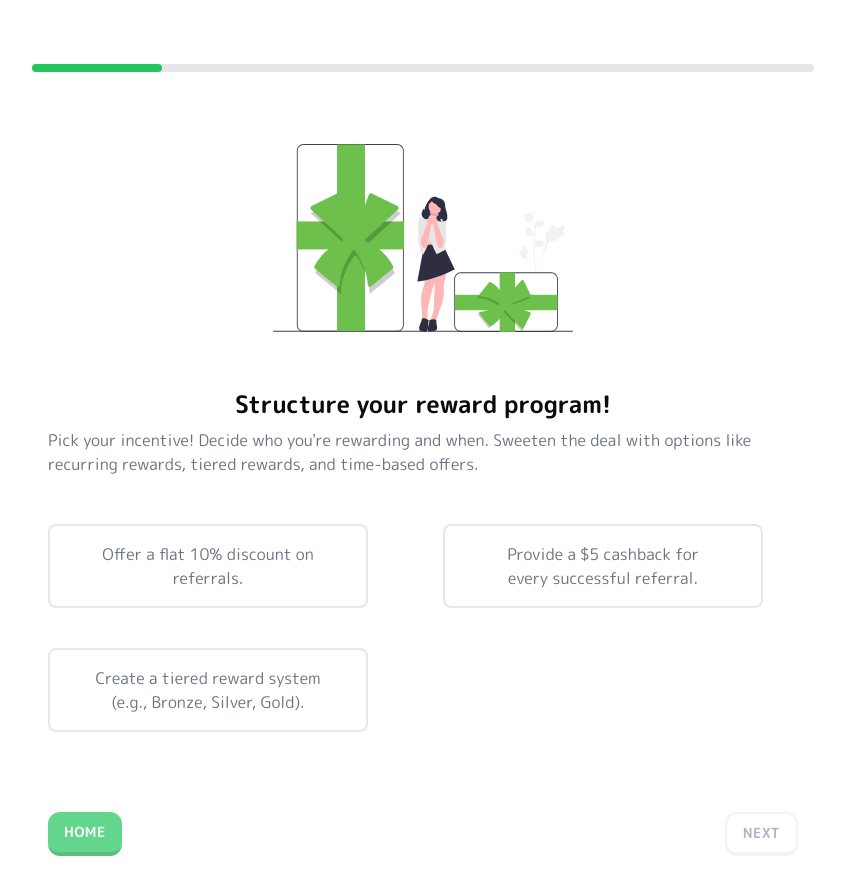
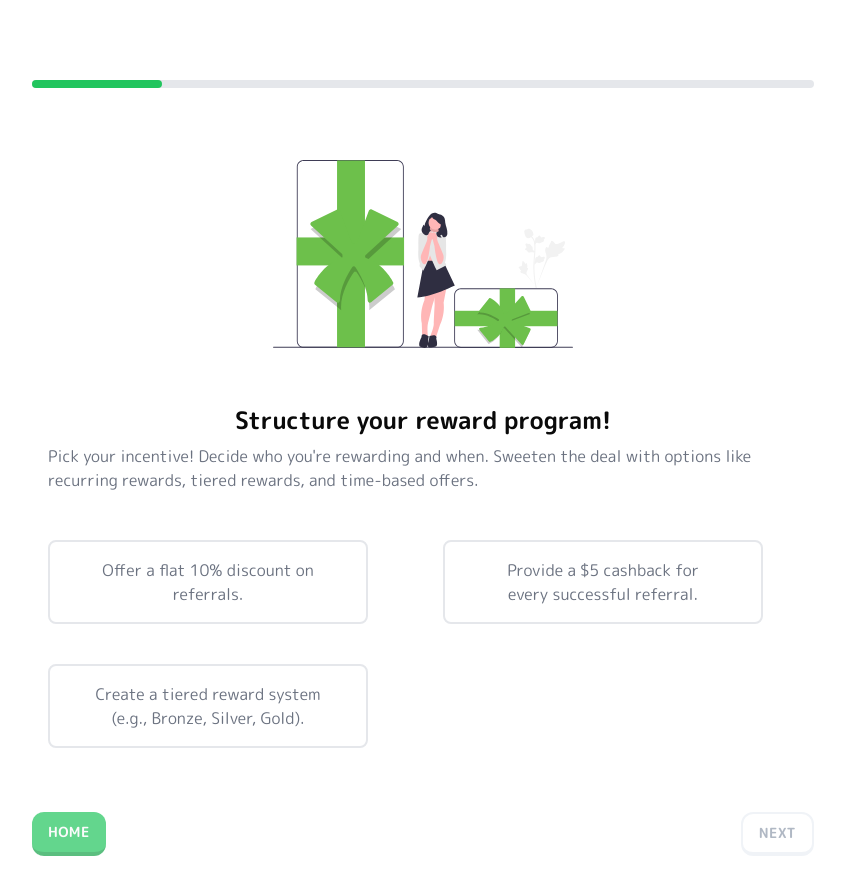
Before and after one commit to abdullahbinazeem/SaaSquatch, a Next.js app: page /demo in a window 1280 px wide. Shown: the whole page, without its empty margins (217-1062 px from the left). Built offline with nearby package versions, Linux system fonts and the light colour scheme.

Commit message:
fixed styling with progress bar

```diff
--- a/src/app/demo/page.tsx
+++ b/src/app/demo/page.tsx
@@ -408,7 +408,7 @@ const page = () => {
                 variant="secondary"
                 className="m-auto block hover:scale-105 transition-all  mt-8"
               >
-                Sign Up For a Call Today!
+                Sign Up Today!
               </Button>
             </a>
           </div>
@@ -418,7 +418,7 @@ const page = () => {
   }
 
   return (
-    <div className="min-h-screen ">
+    <div className="min-h-screen">
       {showConfetti && (
         <Confetti
           width={width}
@@ -429,7 +429,7 @@ const page = () => {
           numberOfPieces={400}
         />
       )}
-      <div className="flex-1 flex items-center justify-center">
+      <div className="flex-1 flex items-center justify-center  p-4">
         <div>
           {stage <= 6 && (
             <div className="w-full h-2 bg-gray-200 mt-16 rounded-2xl relative">
@@ -440,7 +440,7 @@ const page = () => {
             </div>
           )}
           {bodyContent}
-          <div className="flex w-full mt-12 p-4">
+          <div className="flex w-full mt-12">
             {stage != 6 && (
               <a href="/">
                 <Button
```
